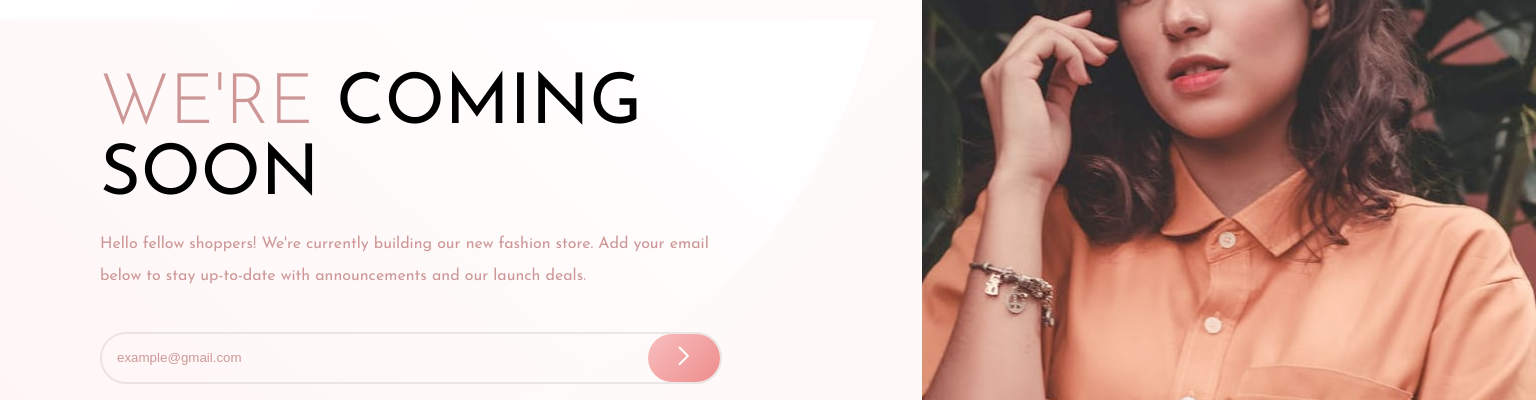
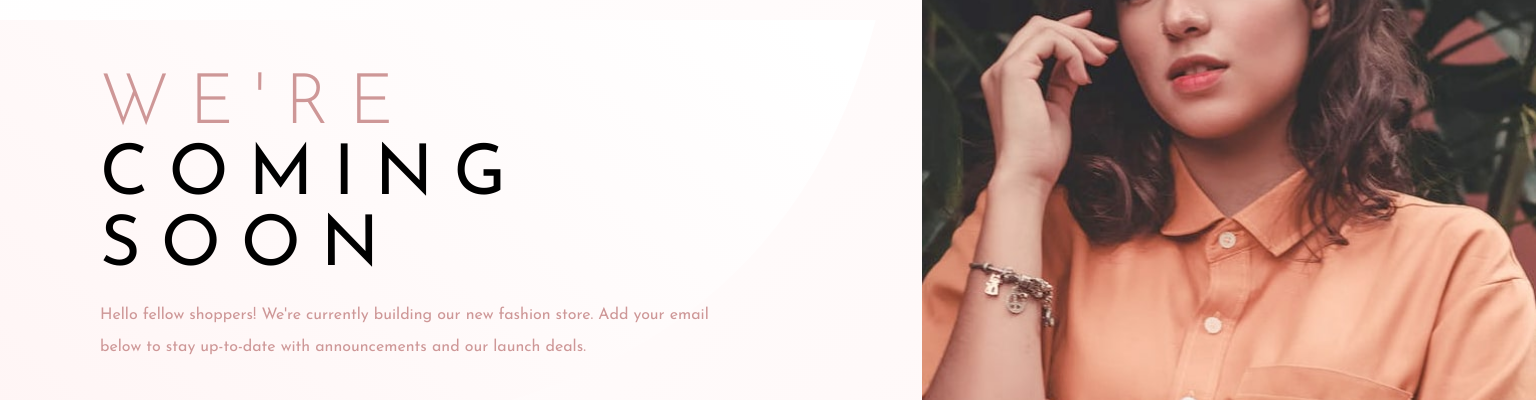
Before and after one commit to ThyBui07/Base-Apparel-coming-soon-page, a plain HTML site: page index.html in a window 1536 px wide. Shown: the part 166-566 px from the top of the page. Drawn offline with Linux system fonts and the light colour scheme.

Commit message:
letter spacing

```diff
--- a/css/_homepage.scss
+++ b/css/_homepage.scss
@@ -89,6 +89,10 @@ h1 {
     font-size: 70px;
     text-align: left;
   }
+
+  @media screen and (min-width: 1440px) {
+    letter-spacing: 20px;
+  }
 }
 
 p {
```
Also changed, not shown: css/styles.css, 1 other file.
